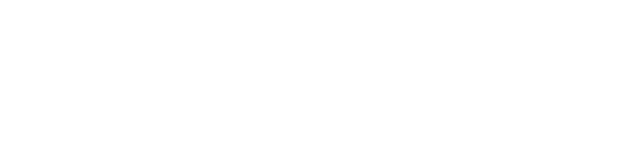
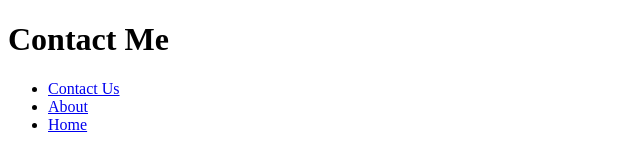
Before and after one commit to OptimisticTrousers/basic-informational-site, a website: page contact-me.html in a window 1280 px wide. Shown: the whole page, without its empty margins (0-640 px from the left). Drawn offline with Linux system fonts and the light colour scheme.

Commit message:
Adding a basic format to contact page

```diff
--- a/contact-me.html
+++ b/contact-me.html
@@ -1,12 +1,25 @@
 <!DOCTYPE html>
 <html lang="en">
-<head>
-    <meta charset="UTF-8">
-    <meta http-equiv="X-UA-Compatible" content="IE=edge">
-    <meta name="viewport" content="width=device-width, initial-scale=1.0">
-    <title>Document</title>
-</head>
-<body>
-
-</body>
+  <head>
+    <meta charset="UTF-8" />
+    <meta http-equiv="X-UA-Compatible" content="IE=edge" />
+    <meta name="viewport" content="width=device-width, initial-scale=1.0" />
+    <title>Contact Me</title>
+  </head>
+  <body>
+    <main>
+      <h1>Contact Me</h1>
+      <ul>
+        <li>
+          <a href="contact-me.html"> Contact Us </a>
+        </li>
+        <li>
+          <a href="about.html"> About </a>
+        </li>
+        <li>
+          <a href="/"> Home </a>
+        </li>
+      </ul>
+    </main>
+  </body>
 </html>
```
